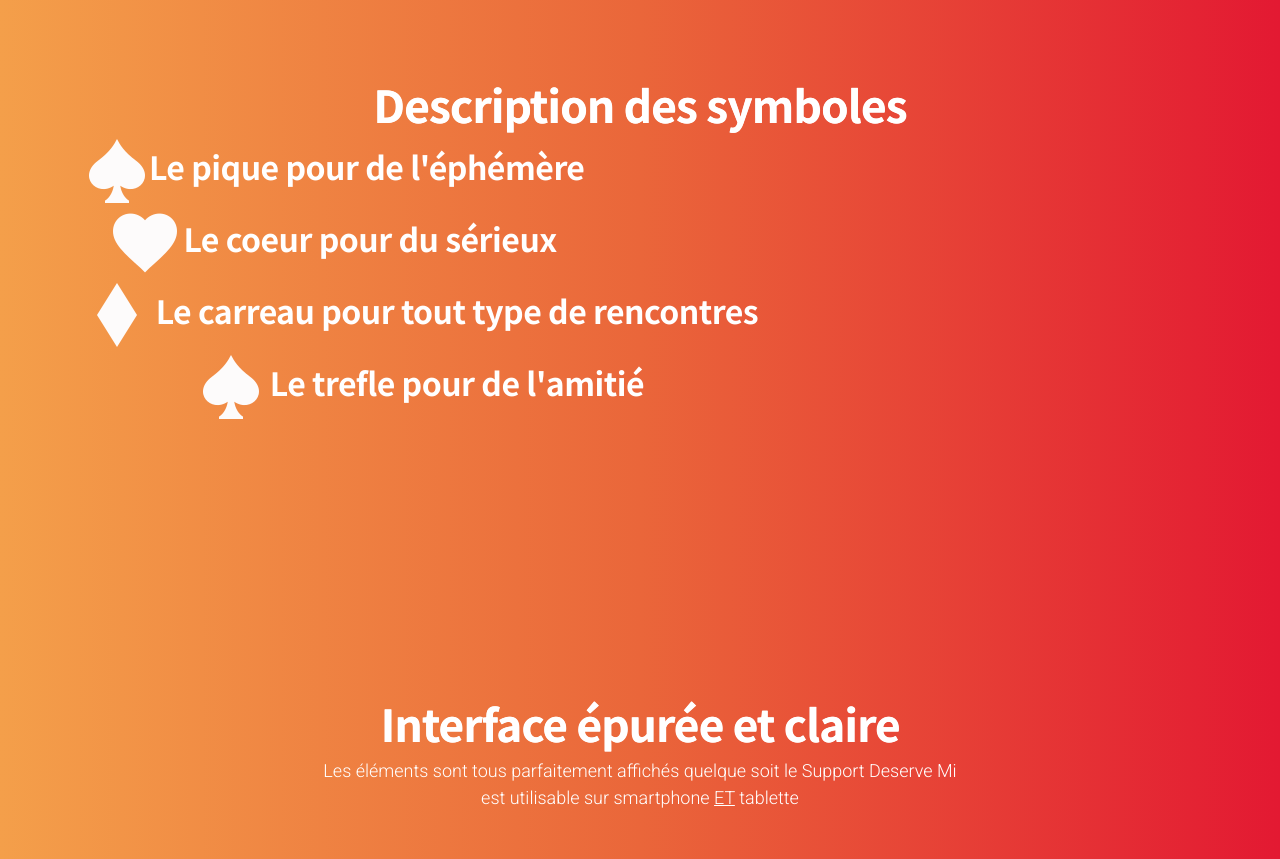
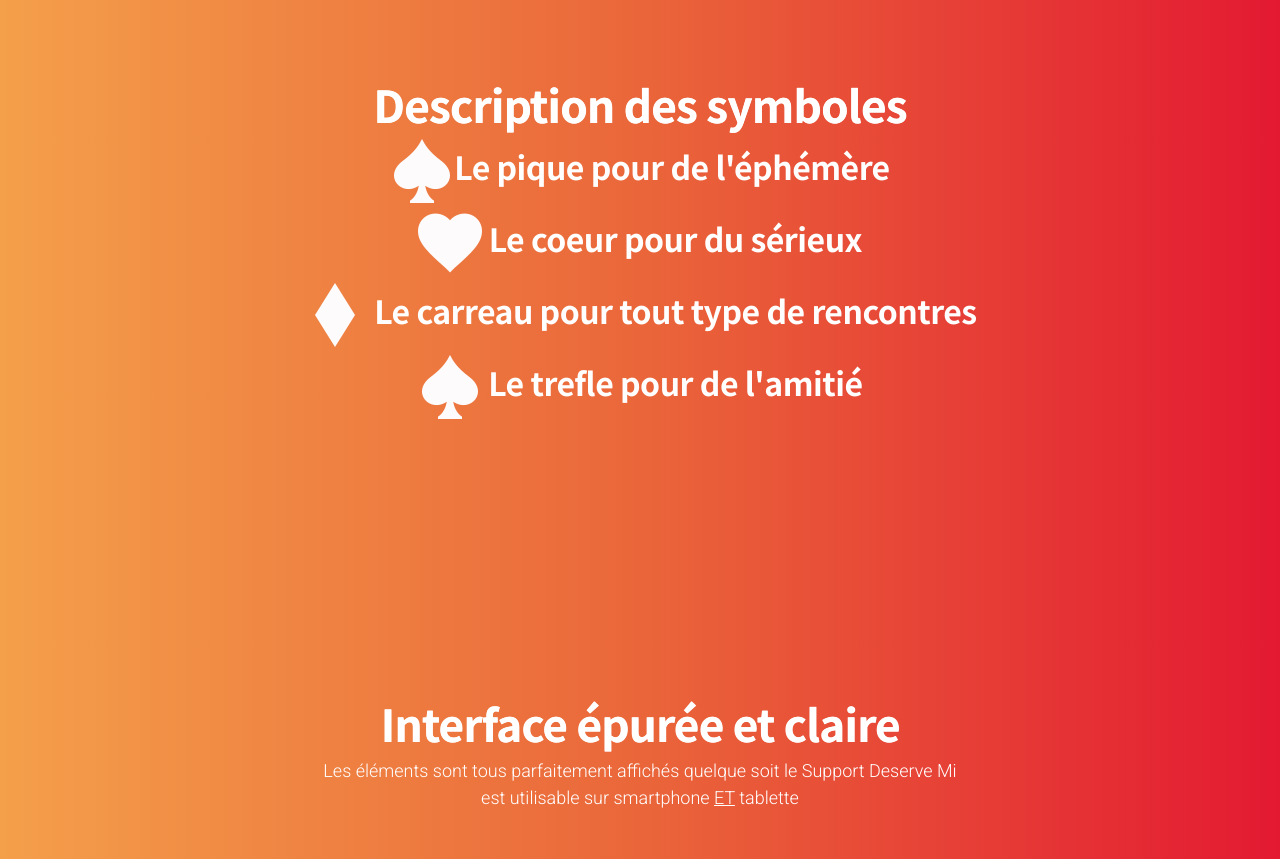
Before and after one commit to JeremyOrionDev/deservemi, a plain HTML site: page index.html in a window 1280 px wide. Shown: the part 1640-2499 px from the top of the page. Drawn offline with Linux system fonts and the light colour scheme.

Commit message:
edit center text

```diff
--- a/index.html
+++ b/index.html
@@ -380,13 +380,13 @@
 								<!-- Title 	-->
 								<h3 class="h3-lg">Description des symboles  </h3>
 
-								<div class="row">
-									<div class="text-left col-xs-12 text-center"  >
+								<div class="row mr-auto ml-auto">
+									<div class="text-left col-xs-12 text-center mr-auto ml-auto"  >
 										<!-- Text -->
 										<h2 class="symbol-text "><img class="image-fluid " src="images/icons/spades.png" >Le pique pour de l'éphémère </h2>
 										<h2 class="symbol-text "> <img src="images/icons/heart1.png" alt="Coeur"> Le coeur pour du sérieux </h2>
 									</div>
-									<div class="text-left col-xs-12 text-center">
+									<div class="text-left col-xs-12 text-center mr-auto ml-auto">
 											<h2 class="symbol-text"><img src="images/icons/diamond1.png" alt=""> Le carreau pour tout type de rencontres</h2>
 											<h2 class="symbol-text"><img src="images/icons/spades.png" alt=""> Le trefle pour de l'amitié</h2>
 
```
